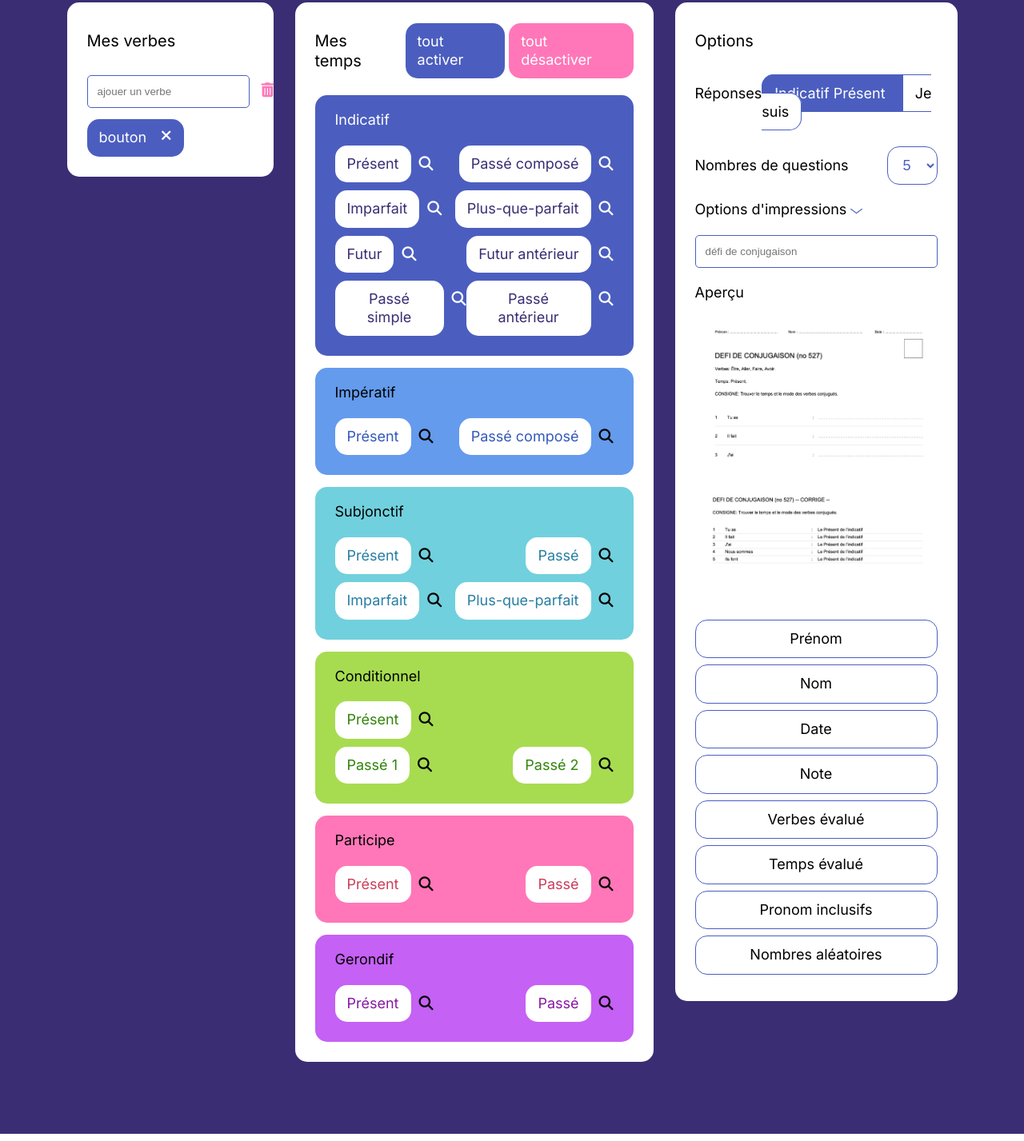
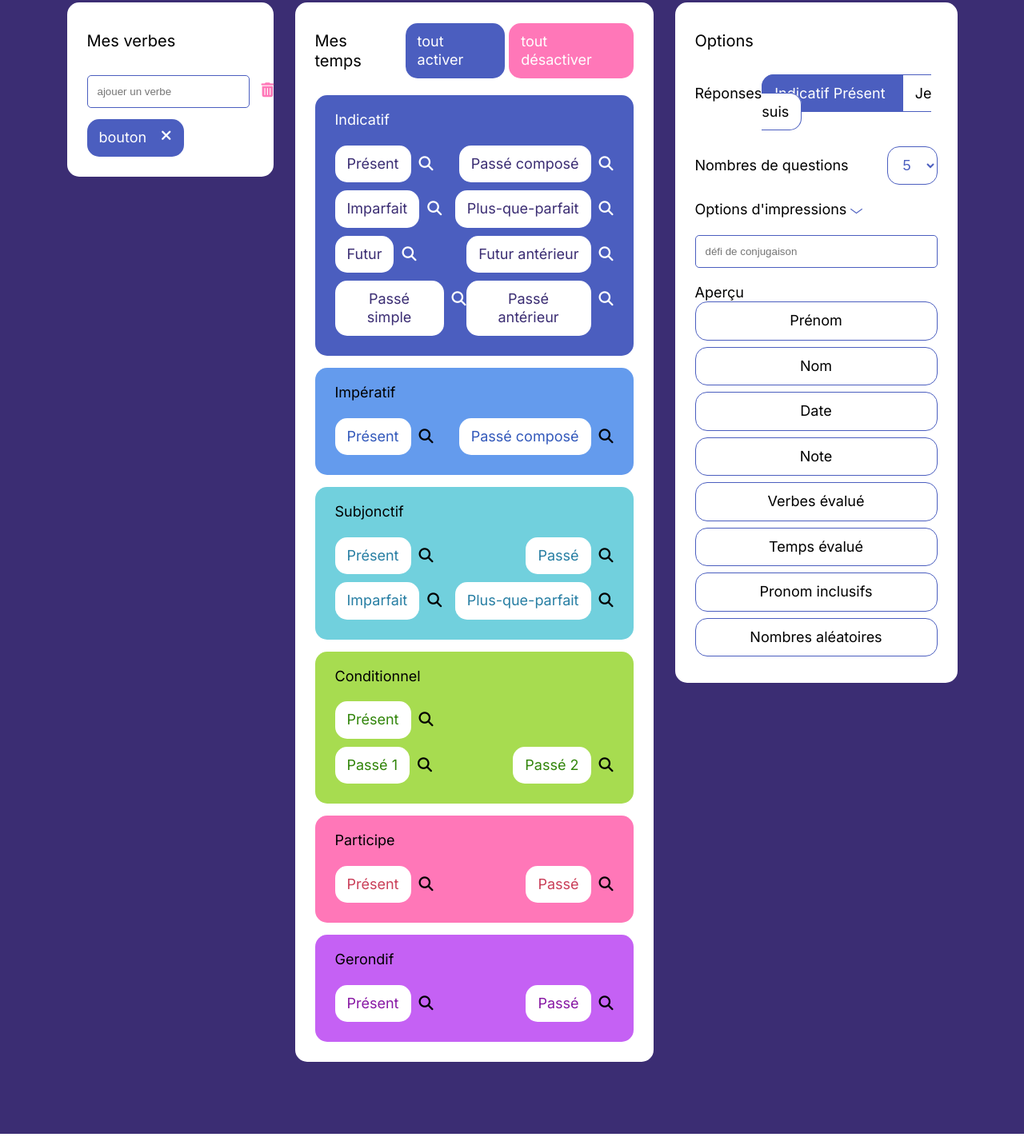
Before and after one commit to titiyocretton/tatitotu-site, a website built with Parcel: page src/index.html in a window 1280 px wide. Shown: the part 253-1680 px from the top of the page at 80% size. Built offline with nearby package versions, Linux system fonts and the light colour scheme.

Commit message:
suoorétion des image de options

```diff
--- a/src/index.html
+++ b/src/index.html
@@ -530,10 +530,6 @@
               <p>Aperçu</p>
               <div class="row">
                 <div class="col-12">
-                  <img src="img/preview-1.png" alt="" />
-                  <img src="img/preview-2.png" alt="" />
-                </div>
-                <div class="col-12">
                   <label>
                     <input type="checkbox" class="checkbox checkbox-option" />
                     <p>Prénom</p>
```
Also changed, not shown: src/img/preview-1.png (deleted), src/img/preview-2.png (deleted).
